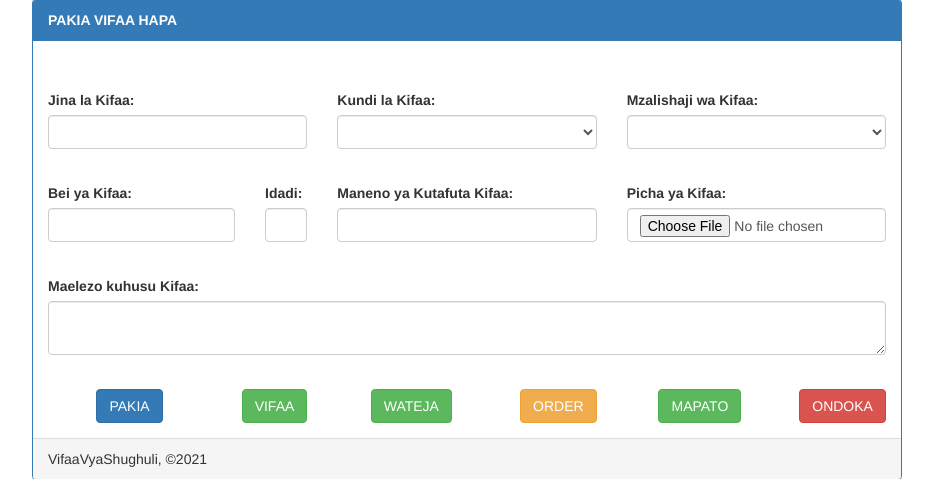
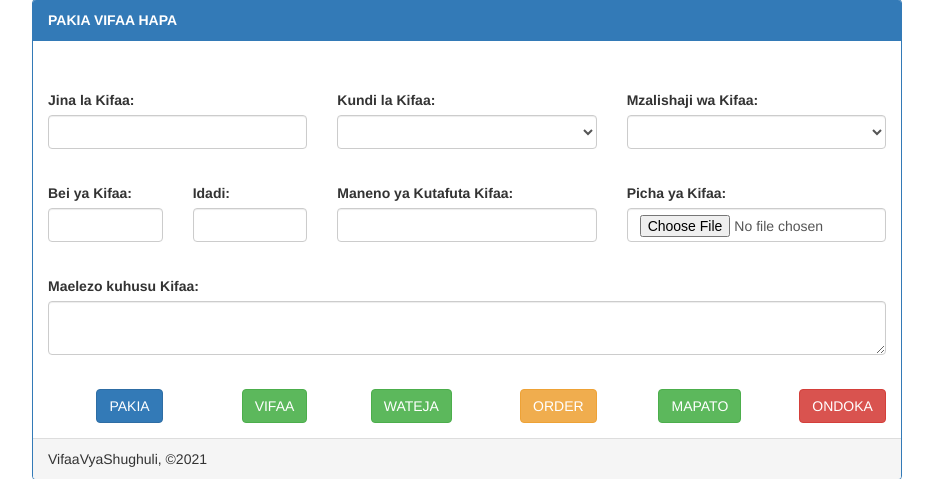
Before and after one commit to zwnhmd/Group_03_CS335, a PHP site: page /admin_area/index.php?tn=1 in a window 1320 px wide. Shown: the part 71-550 px from the top of the page, without its empty margins (193-1126 px from the left). Run offline with PHP 8.4, Linux system fonts and the light colour scheme; data comes from the database, SQL or seed files in the repository.

Commit message:
Increase the size of input field for putting "Idadi" and reduce for "Bei ya Kifaa"

```diff
--- a/admin_area/index.php
+++ b/admin_area/index.php
@@ -129,12 +129,12 @@ if(!$_GET["tn"])
 
             <p><br/></p>
             <div class="row">
-							<div class="col-md-3">
+							<div class="col-md-2">
 								<label for="product_price">Bei ya Kifaa:</label>&nbsp;
 								<input type="text" id="product_price" name="product_price"class="form-control" required >
 							</div>
 
-							<div class="col-md-1">
+							<div class="col-md-2">
 								<label for="product_price">Idadi:</label>&nbsp;
 								<input type="number" id="product_quantity" name="product_quantity"class="form-control" required >
 							</div>
```
